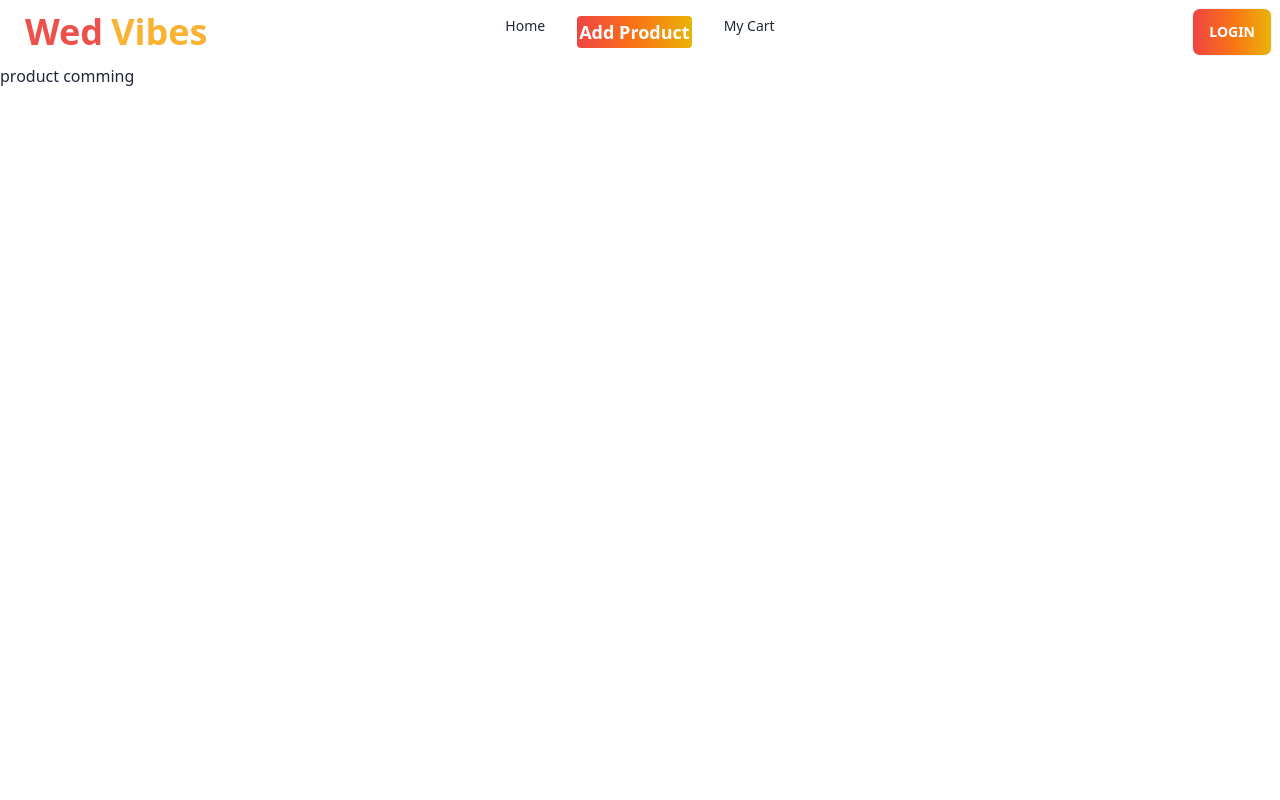
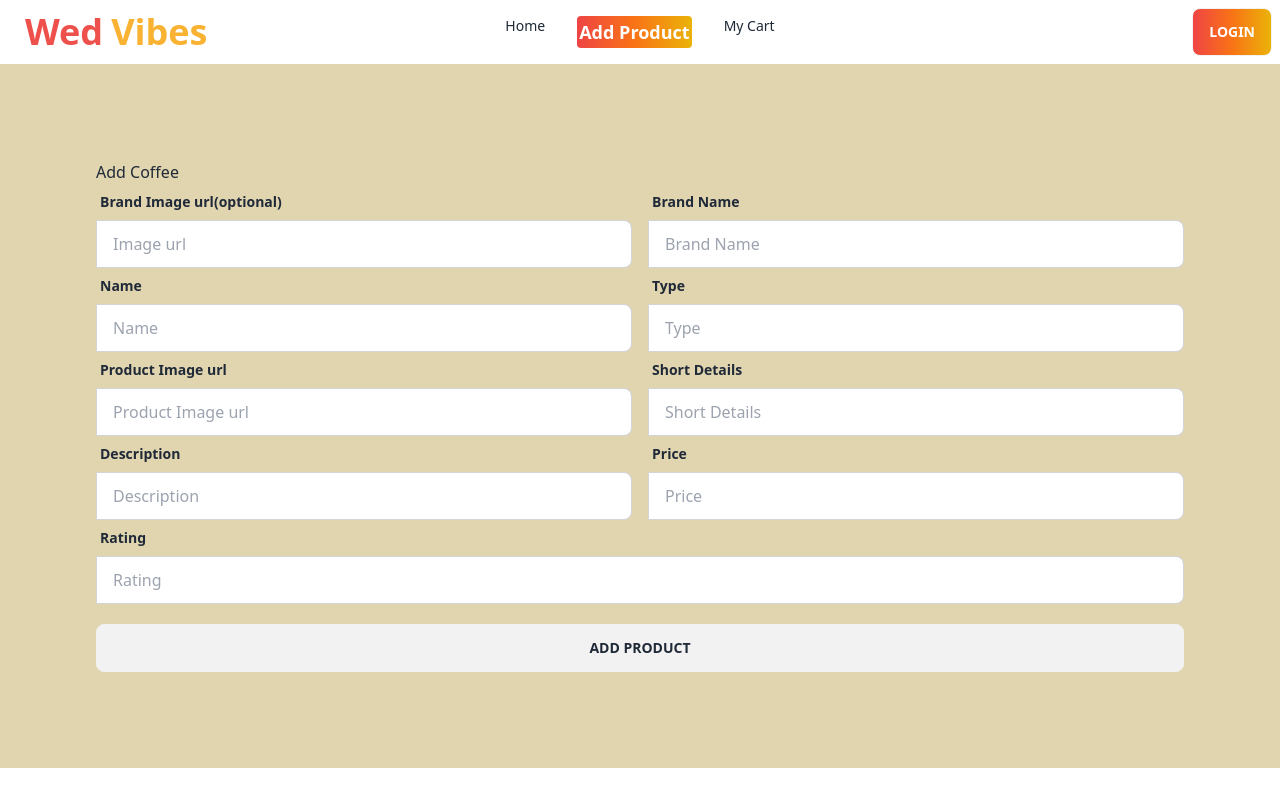
Before and after one commit to sabbirsiddique/fashion-client, a React (Vite) app: page /addproduct in a window 1280 px wide. Built offline with nearby package versions, Linux system fonts and the light colour scheme.

Commit message:
simple form created for add product

```diff
--- a/src/components/pages/Addproduct.jsx
+++ b/src/components/pages/Addproduct.jsx
@@ -1,10 +1,201 @@
+const Addproduct = () => {
+  const handleAdd = (event) => {
+    event.preventDefault();
 
-const Addproduct = () => {
-    return (
-        <div>
-            product comming
+    const form = event.target;
+
+    const imgUrl = form.imgUrl.value;
+    const brandName = form.brandName.value;
+
+    const name = form.name.value;
+    const type = form.type.value;
+
+    const productImg = form.productImg.value;
+    const shdetails = form.shdetails.value;
+
+    const description = form.description.value;
+    const price = form.price.value
+
+    const rating = form.rating.value;
+
+    const newCoffee = {
+      imgUrl,
+      brandName,
+      name,
+      type,
+      productImg,
+      shdetails,
+      description,
+      price,
+      rating,
+    };
+
+    console.log(newCoffee);
+  };
+
+  return (
+    <div className="bg-[#e1d5b0] p-24">
+      <h2>Add Coffee</h2>
+      <form onSubmit={handleAdd}>
+        {/* 1st row */}
+        <div className="flex">
+          <div className="form-control md:w-1/2">
+            <label className="label">
+              <span className="label-text font-bold">
+                Brand Image url(optional)
+              </span>
+            </label>
+            <label className="input-group">
+              <input
+                type="text"
+                name="imgUrl"
+                required
+                placeholder="Image url"
+                className="input input-bordered w-full"
+              />
+            </label>
+          </div>
+          <div className="form-control md:w-1/2 ml-4">
+            <label className="label">
+              <span className="label-text font-bold">Brand Name</span>
+            </label>
+            <label className="input-group">
+              <input
+                type="text"
+                name="brandName"
+                required
+                placeholder="Brand Name"
+                className="input input-bordered w-full"
+              />
+            </label>
+          </div>
         </div>
-    );
+
+        {/* 2nd row */}
+        <div className="flex">
+          <div className="form-control w-1/2">
+            <label className="label">
+              <span className="label-text font-bold">Name</span>
+            </label>
+            <label className="input-group">
+              <input
+                type="text"
+                name="name"
+                required
+                placeholder="Name"
+                className="input input-bordered w-full"
+              />
+            </label>
+          </div>
+          <div className="form-control md:w-1/2 ml-4">
+            <label className="label">
+              <span className="label-text font-bold">Type</span>
+            </label>
+            <label className="input-group">
+              <input
+                type="text"
+                name="type"
+                required
+                placeholder="Type"
+                className="input input-bordered w-full"
+              />
+            </label>
+          </div>
+        </div>
+
+        {/* 3rd row */}
+        <div className="flex">
+          <div className="form-control md:w-1/2">
+            <label className="label">
+              <span className="label-text font-bold">Product Image url</span>
+            </label>
+            <label className="input-group">
+              <input
+                type="text"
+                name="productImg"
+                required
+                placeholder="Product Image url"
+                className="input input-bordered w-full"
+              />
+            </label>
+          </div>
+          <div className="form-control md:w-1/2 ml-4">
+            <label className="label">
+              <span className="label-text font-bold">Short Details</span>
+            </label>
+            <label className="input-group">
+              <input
+                type="text"
+                name="shdetails"
+                required
+                placeholder="Short Details"
+                className="input input-bordered w-full"
+              />
+            </label>
+          </div>
+        </div>
+
+
+        {/* 4th row */}
+
+
+        <div className="flex">
+          <div className="form-control md:w-1/2">
+            <label className="label">
+              <span className="label-text font-bold">Description</span>
+            </label>
+            <label className="input-group">
+              <input
+                type="text"
+                name="description"
+                required
+                placeholder="Description"
+                className="input input-bordered w-full"
+              />
+            </label>
+          </div>
+          <div className="form-control md:w-1/2 ml-4">
+            <label className="label">
+              <span className="label-text font-bold">Price</span>
+            </label>
+            <label className="input-group">
+              <input
+                type="text"
+                name="price"
+                required
+                placeholder="Price"
+                className="input input-bordered w-full"
+              />
+            </label>
+          </div>
+        </div>
+
+
+        {/* 5th row */}
+        <div className="">
+          <div className="form-control w-full">
+            <label className="label">
+              <span className="label-text font-bold">Rating</span>
+            </label>
+            <label className="input-group">
+              <input
+                type="text"
+                name="rating"
+                required
+                placeholder="Rating"
+                className="input input-bordered w-full"
+              />
+            </label>
+          </div>
+        </div>
+        <input
+          type="submit"
+          value="Add Product"
+          className="btn btn-block mt-5"
+        />
+      </form>
+    </div>
+  );
 };
 
 export default Addproduct;
```
